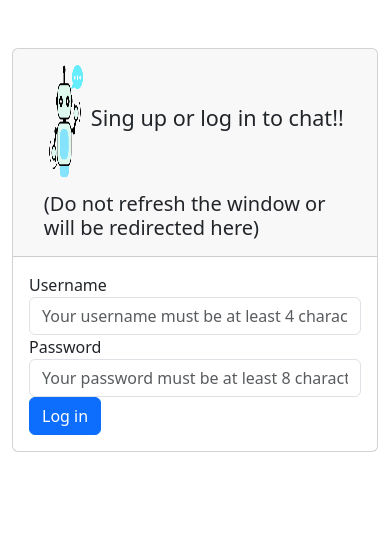
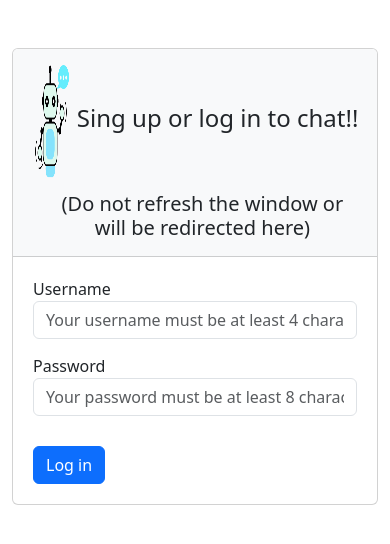
Before and after one commit to KyleHyde14/Node_chat, a website: page public/index.html in a window 390 px wide. Drawn offline with nearby package versions, Linux system fonts and the light colour scheme.

Commit message:
adding css

```diff
--- a/public/css/styles.css
+++ b/public/css/styles.css
@@ -98,3 +98,20 @@ h5{
     left: 67%;
     font-size: 1.2rem;
 }
+
+/* Estilos para pantallas pequeñas */
+@media (max-width: 576px) {
+    #chat-box {
+      width: 90vw;
+    }
+
+    #msg-input {
+      width: 60%;
+      left: 5%;
+      margin-left: 10%;
+    }
+
+    #submit-btn {
+      margin-left: 10%
+    }
+  }
--- a/public/index.html
+++ b/public/index.html
@@ -8,6 +8,47 @@
         rel="stylesheet" integrity="sha384-KK94CHFLLe+nY2dmCWGMq91rCGa5gtU4mk92HdvYe+M/SXH301p5ILy+dN9+nJOZ"
         crossorigin="anonymous">
         <title>Chat Login</title>
+        <style>
+          .container {
+            max-width: 1200px;
+            margin: 0 auto;
+          }
+
+          @media (max-width: 768px) {
+            .card {
+              width: 90%;
+              margin: 0 auto;
+            }
+          }
+
+          @media (max-width: 576px) {
+            .card {
+              width: 100%;
+              margin: 0 auto;
+            }
+            .card-header h4 {
+              font-size: 1.5rem;
+            }
+          }
+
+          .card-header {
+            background-color: #f8f9fa;
+            text-align: center;
+          }
+
+          .card-body {
+            padding: 20px;
+          }
+
+          .form-group {
+            margin-bottom: 15px;
+          }
+
+          .btn-block {
+            margin-top: 15px;
+          }
+
+        </style>
     </head>
     <body>
       <div class="container">
```
